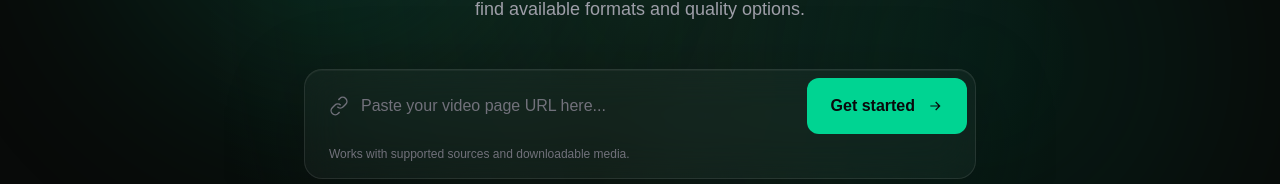
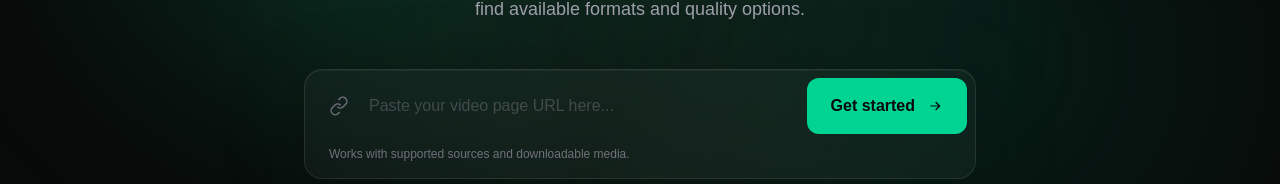
Before and after one commit to Hqko01/Next, a Next.js app in the folder linktomp4/: page / in a window 1280 px wide. Shown: the part 493-677 px from the top of the page. Built offline with nearby package versions, Linux system fonts and the light colour scheme.

Commit message:
url input area edited span converted to input:Text

```diff
--- a/linktomp4/app/page.tsx
+++ b/linktomp4/app/page.tsx
@@ -124,7 +124,7 @@ export default async function Home() {
         {/* URL input preview */}
         <div className="url-card mt-11 w-full max-w-2xl p-2">
           <div className="flex flex-col gap-2 sm:flex-row">
-            <div className="flex min-w-0 flex-1 items-center gap-3 px-4 py-3">
+            <div className="flex min-w-0 flex-1 items-center gap-3 px-4 py-1">
               <svg
                 viewBox="0 0 24 24"
                 fill="none"
@@ -136,9 +136,7 @@ export default async function Home() {
                 <path d="M10 13a5 5 0 0 0 7.07 0l3-3a5 5 0 0 0-7.07-7.07l-1.72 1.72" />
                 <path d="M14 11a5 5 0 0 0-7.07 0l-3 3a5 5 0 0 0 7.07 7.07l1.72-1.72" />
               </svg>
-              <span className="truncate text-left text-sm text-zinc-500 sm:text-base">
-                Paste your video page URL here...
-              </span>
+              <input type="text" placeholder="Paste your video page URL here..." className="outline-none w-full h-full p-2 truncate text-left text-sm text-zinc-500 sm:text-base"></input>
             </div>
 
             <Link
```
